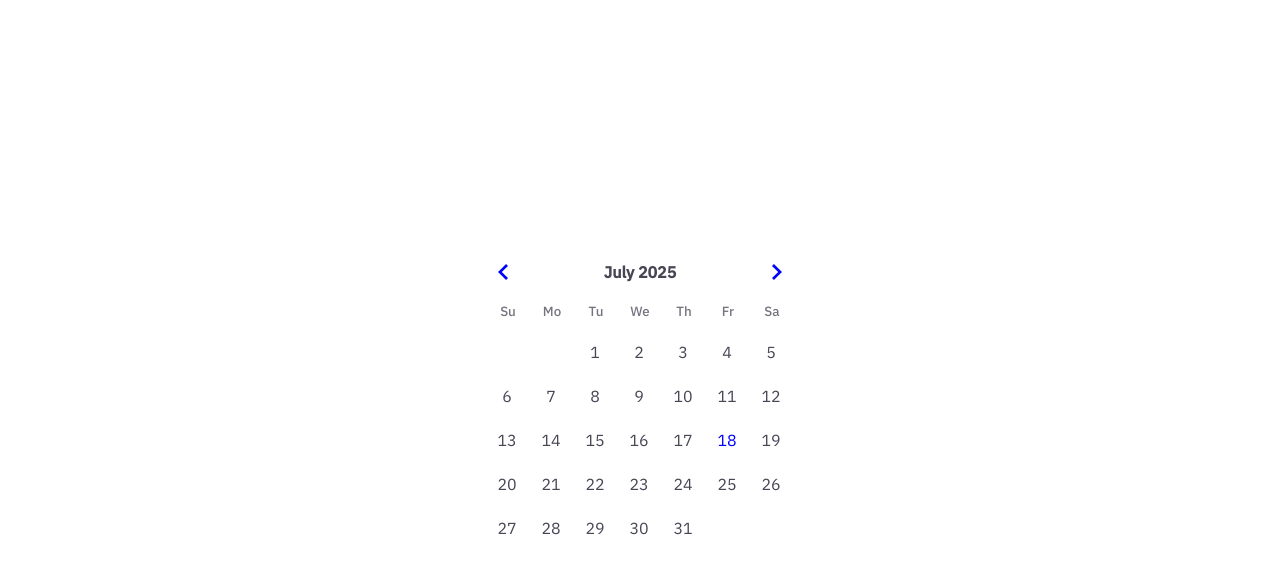
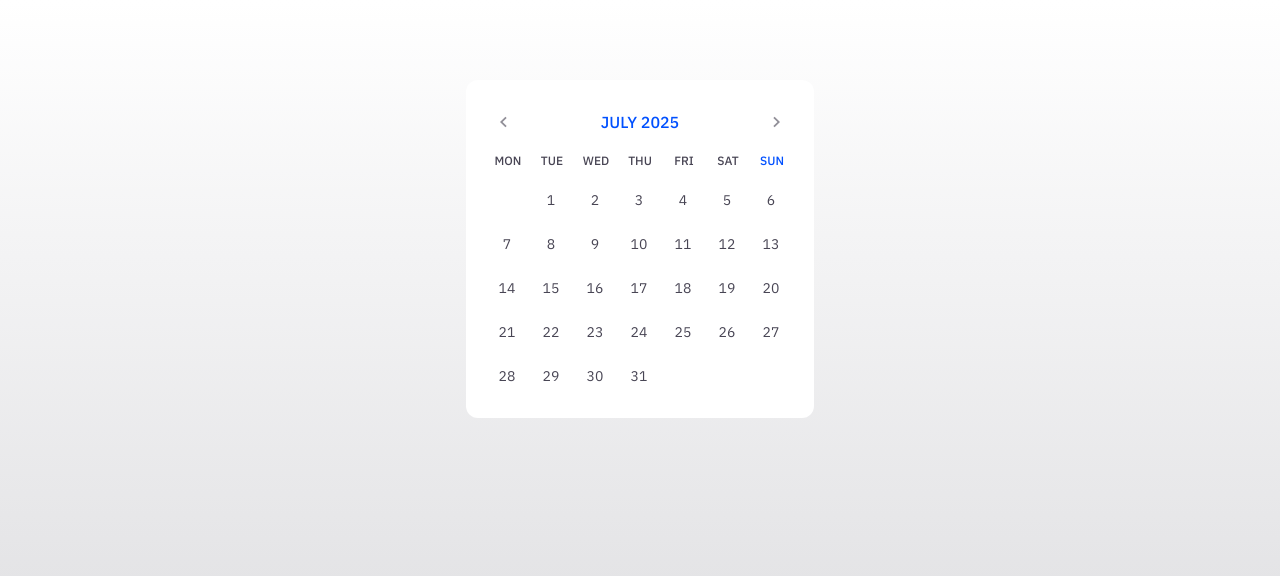
Before and after one commit to vjeran-zivkovic007/date-range-calendar, a Next.js app: page / in a window 1280 px wide. Shown: the top 576 px of the page. Built offline with nearby package versions, Linux system fonts and the light colour scheme.

Commit message:
Add some more calendar styles

```diff
--- a/app/globals.css
+++ b/app/globals.css
@@ -27,5 +27,28 @@ body {
 
 @theme {
   --spacing: 4px;
-  --color-rdp-body: #484554;
+
+  --color-primary-100: #0050FF;
+  --color-primary-80: #0050FFCC;
+  --color-primary-60: #0050FF99;
+  --color-primary-40: #0050FF66;
+  --color-primary-20: #0050FF33;
+  --color-primary-10: #0050FF1A;
+  --color-primary-5: #0050FF0D;
+
+  --color-gray-100: #484554;
+  --color-gray-80: #484554CC;
+  --color-gray-60: #48455499;
+  --color-gray-40: #48455466;
+  --color-gray-20: #48455433;
+  --color-gray-10: #4845541A;
+  --color-gray-5: #4845540D;
+
+  --color-white-100: #FFFFFF;
+  --color-white-80: #FFFFFFCC;
+  --color-white-60: #FFFFFF99;
+  --color-white-40: #FFFFFF66;
+  --color-white-20: #FFFFFF33;
+  --color-white-10: #FFFFFF1A;
+  --color-white-5: #FFFFFF0D;
 }
--- a/app/page.tsx
+++ b/app/page.tsx
@@ -3,7 +3,9 @@ import "react-day-picker/style.css";
 
 export default function Home() {
   return (
-    <div className="font-sans grid grid-rows-[20px_1fr_20px] items-center justify-items-center min-h-screen p-8 pb-20 gap-16 sm:p-20">
+    <div
+      className="font-sans items-center justify-items-center min-h-screen p-8 pb-20 gap-16 sm:p-20 bg-gradient-to-b from-[#FFFFFF] to-[#DADADD]"
+    >
       <main className="flex flex-col gap-[32px] row-start-2 items-center sm:items-start">
         <BidCalendar />
       </main>
--- a/app/ui/calendar/calendar.tsx
+++ b/app/ui/calendar/calendar.tsx
@@ -1,4 +1,4 @@
-'use client';
+"use client";
 
 import { DayPicker, getDefaultClassNames } from "react-day-picker";
 import { IBM_Plex_Sans } from "next/font/google";
@@ -8,16 +8,37 @@ const ibmPlexSans = IBM_Plex_Sans({
   weight: ["300", "400", "500"],
 });
 
-export function BidCalendar() {
+export function BidCalendar({
+  className,
+  classNames,
+  formatters,
+  ...props
+}: React.ComponentProps<typeof DayPicker>) {
   const defaultClassNames = getDefaultClassNames();
+
   return (
     <DayPicker
       mode="range"
       navLayout="around"
-      className={`${ibmPlexSans.className} text-rdp-body`}
+      weekStartsOn={1}
+      className={`${ibmPlexSans.className} text-gray-100 ${className}`}
       classNames={{
-        caption_label: `${defaultClassNames.caption_label} text-base`
+        today: `border-amber-500`, // Add a border to today's date
+        selected: `bg-amber-500 border-amber-500 text-white`, // Highlight the selected day
+        root: `${defaultClassNames.root} rounded-xl p-5 bg-white-100`,
+        chevron: `fill-gray-60 w-4 h-4`,
+        caption_label: `${defaultClassNames.caption_label} text-primary-100 text-base uppercase font-medium`,
+        weekdays: `${defaultClassNames.weekdays} uppercase`,
+        weekday: `py-2 font-medium last:text-primary-100 text-[12px]`,
+        day: `${defaultClassNames.day} text-sm`,
+        ...classNames,
       }}
+      formatters={{
+        formatWeekdayName: (date) =>
+          date.toLocaleString("default", { weekday: "short" }),
+        ...formatters,
+      }}
+      {...props}
     />
   );
 }
```
